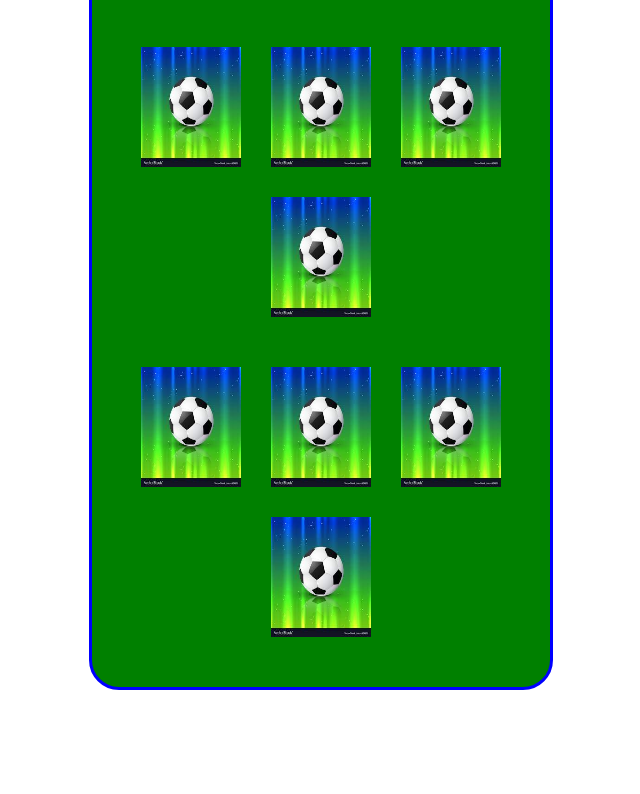
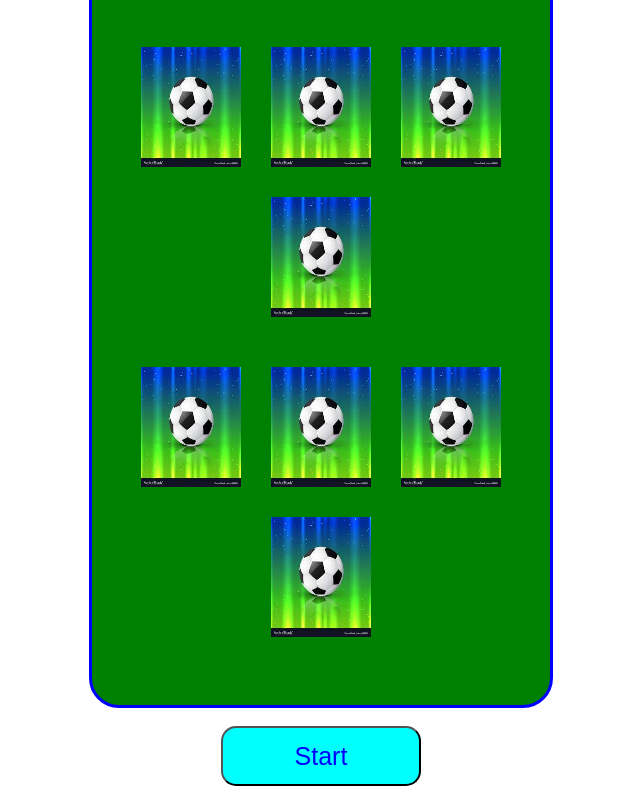
Before and after one commit to Vahan6666/Cards, a plain HTML site: page Codes/index.html in a window 1280 px wide. Shown: the part 654-1448 px from the top of the page, without its empty margins (319-959 px from the left). Before the commit the page ends 1352 px from the top, so only its background shows below. Drawn offline with Linux system fonts and the light colour scheme.

Commit message:
add function

```diff
--- a/Codes/index.html
+++ b/Codes/index.html
@@ -33,6 +33,11 @@
             <img src="/image/xarikarol.jpeg" alt="xarikarol" class="sized">
             <img src="/image/xarituz.png" alt="xarituz" class="sized">
         </div>
+     <br>
+    </div>
+    <br>
+    <div id="click" >
+        <button id="btn">  Start </button>
     </div>
     <script src="home.js"></script>
 </body>
```
